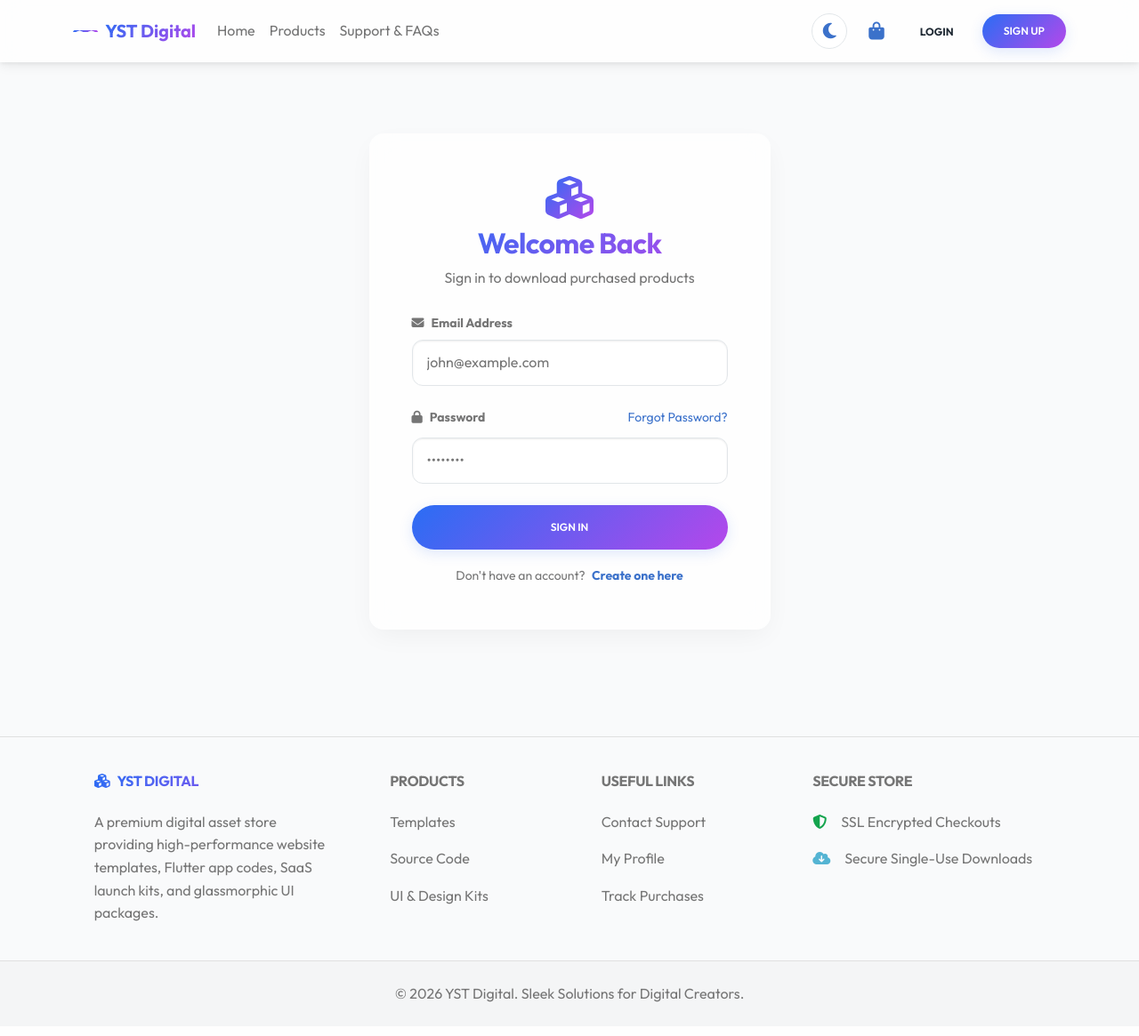
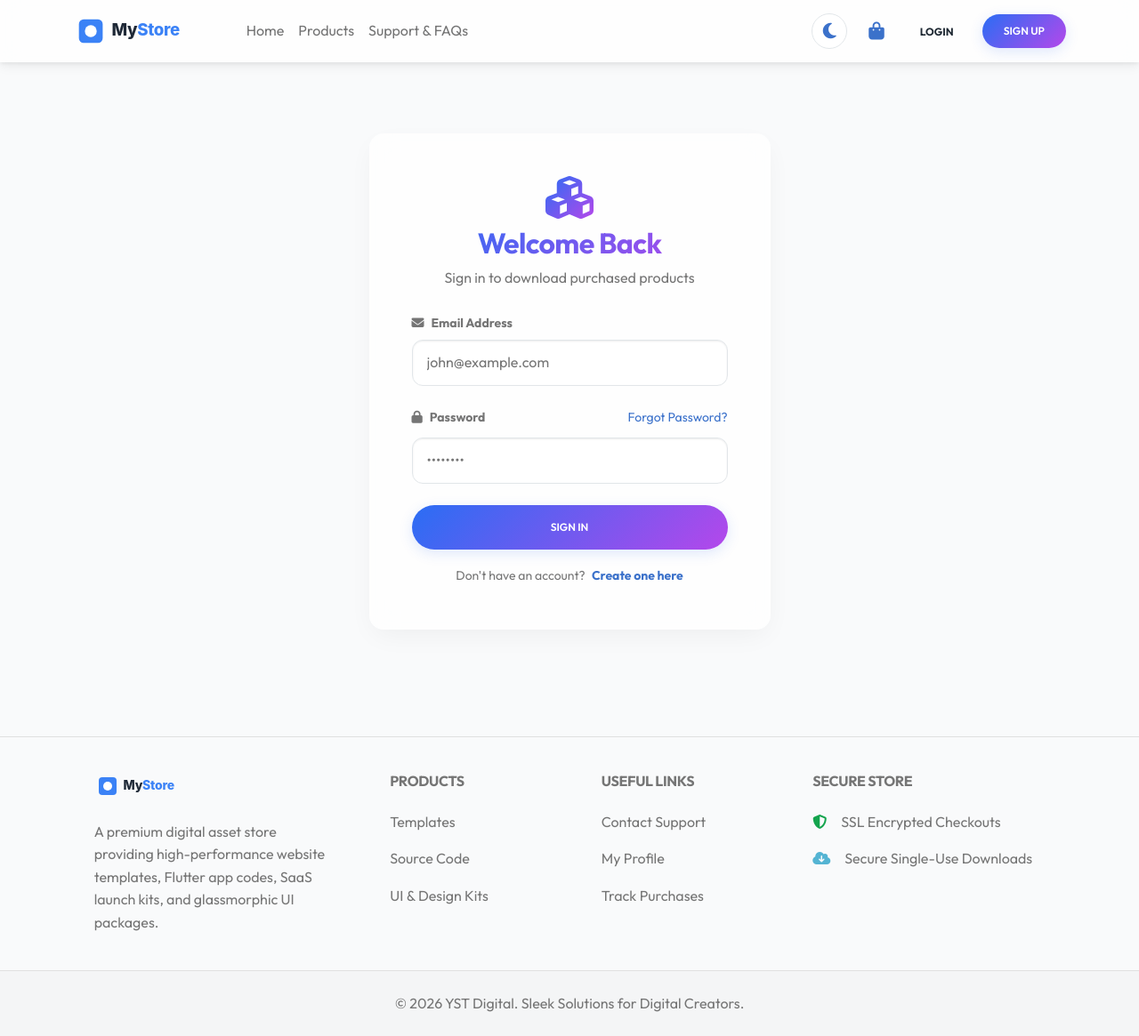
Before and after one commit to Mehedi222/My-store, a PHP site: page /login.php in a window 1280 px wide. Shown: the whole page at 89% size. Before the commit the page ends 1127 px from the top, so only its background shows below. Run offline with PHP 8.4, Linux system fonts and the light colour scheme; data comes from the database, SQL or seed files in the repository; some libraries are stand-ins or nearby versions.

Commit message:
rebrand: replace YST Digital with My Store logo and branding across all pages

```diff
--- a/assets/css/style.css
+++ b/assets/css/style.css
@@ -128,6 +128,23 @@ h1, h2, h3, h4, h5, h6 {
     -webkit-backdrop-filter: blur(12px);
     border-bottom: 1px solid var(--glass-border);
     z-index: 1030;
+}
+
+/* Logo Image */
+.navbar-logo {
+    width: auto;
+    display: block;
+    transition: opacity 0.2s ease;
+}
+.navbar-logo:hover {
+    opacity: 0.85;
+}
+
+/* In dark mode: invert only the dark text part of the SVG logo */
+[data-theme="dark"] .navbar-logo {
+    filter: brightness(0) invert(1) drop-shadow(0 0 0 transparent);
+    /* Override: keep the blue accent, just lighten the whole mark */
+    filter: drop-shadow(0 0 8px rgba(59, 130, 246, 0.3));
 }
 
 /* Mobile Header Navigation */
--- a/includes/footer.php
+++ b/includes/footer.php
@@ -10,7 +10,7 @@
             <!-- Brand Column -->
             <div class="col-md-3 col-lg-4 col-xl-3 mx-auto mb-4">
                 <h6 class="text-uppercase fw-bold mb-4 text-gradient">
-                    <i class="fas fa-cubes me-2"></i><?php echo htmlspecialchars(get_setting('site_name', 'YST Digital')); ?>
+                    <img src="assets/images/logo.svg" alt="My Store" height="30" class="navbar-logo">
                 </h6>
                 <p>
                     A premium digital asset store providing high-performance website templates, Flutter app codes, SaaS launch kits, and glassmorphic UI packages.
@@ -44,7 +44,7 @@
 
     <!-- Copyright Bar -->
     <div class="text-center p-4 border-top" style="background-color: rgba(0, 0, 0, 0.02);">
-        <?php echo get_setting('footer_text', '&copy; 2026 YST Digital. Sleek Solutions for Digital Creators.'); ?>
+        <?php echo get_setting('footer_text', '&copy; 2026 My Store. Sleek Solutions for Digital Creators.'); ?>
     </div>
 </footer>
 
--- a/includes/header.php
+++ b/includes/header.php
@@ -7,11 +7,11 @@ require_once __DIR__ . '/../config.php';
 <head>
     <meta charset="UTF-8">
     <meta name="viewport" content="width=device-width, initial-scale=1.0">
-    <title><?php echo htmlspecialchars(get_setting('site_name', 'YST Digital')); ?></title>
+    <title><?php echo htmlspecialchars(get_setting('site_name', 'My Store')); ?></title>
 
     <!-- Meta Descriptions SEO -->
     <meta name="description" content="Premium Digital Products for Creators. Find high-quality templates, SaaS boilerplate code, Flutter modules, and design kits.">
-    <meta name="author" content="YST Digital">
+    <meta name="author" content="My Store">
 
     <!-- Google Fonts -->
     <link rel="preconnect" href="https://fonts.googleapis.com">
--- a/includes/navbar.php
+++ b/includes/navbar.php
@@ -6,8 +6,7 @@
     <div class="container">
         <!-- Brand -->
         <a class="navbar-brand d-flex align-items-center" href="index.php">
-            <i class="fas fa-cubes text-gradient fa-lg me-2"></i>
-            <span class="fw-bold text-gradient"><?php echo htmlspecialchars(get_setting('site_name', 'YST Digital')); ?></span>
+            <img src="assets/images/logo.svg" alt="<?php echo htmlspecialchars(get_setting('site_name', 'MyStore')); ?>" height="40" class="navbar-logo">
         </a>
 
         <!-- Navbar Items -->
@@ -77,8 +76,7 @@
 <!-- Mobile Sticky AppBar -->
 <header class="mobile-appbar sticky-top py-2 px-3 justify-content-between align-items-center">
     <a class="d-flex align-items-center text-reset" href="index.php">
-        <i class="fas fa-cubes text-gradient fa-lg me-2"></i>
-        <span class="fw-bold text-gradient fs-5"><?php echo htmlspecialchars(get_setting('site_name', 'YST Digital')); ?></span>
+        <img src="assets/images/logo.svg" alt="<?php echo htmlspecialchars(get_setting('site_name', 'MyStore')); ?>" height="34" class="navbar-logo">
     </a>
     <div class="d-flex align-items-center gap-3">
         <!-- Theme Toggle -->
--- a/login.php
+++ b/login.php
@@ -1,6 +1,8 @@
 <?php
 // login.php - User Login Page
-require_once 'includes/header.php';
+
+// ── All PHP logic MUST run before any HTML output ──
+require_once 'config.php';
 
 // Redirect if already logged in
 if (is_logged_in()) {
@@ -50,6 +52,9 @@ if ($_SERVER['REQUEST_METHOD'] === 'POST') {
         }
     }
 }
+
+// ── Now it is safe to output HTML ──
+require_once 'includes/header.php';
 ?>
 
 <div class="row justify-content-center align-items-center py-5">
```
Also changed, not shown: admin/includes/header.php (+3 -5 lines), download.php (+4 -4 lines), assets/images/logo.svg (added).
